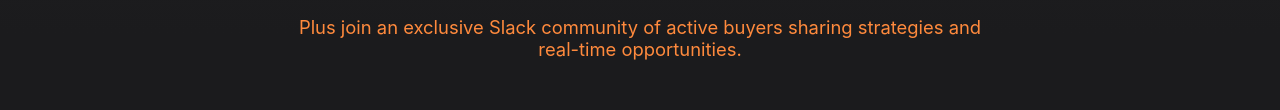
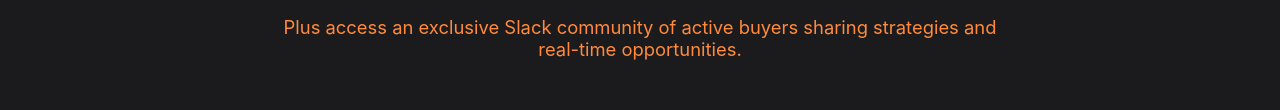
Before and after one commit to Carlos-OL/rc-website, a plain HTML site: page design-b.html in a window 1280 px wide. Shown: the part 516-626 px from the top of the page. Drawn offline with Linux system fonts and the light colour scheme.

Commit message:
minor tweak
minor tweak

```diff
--- a/design-b.html
+++ b/design-b.html
@@ -926,7 +926,7 @@
         </p>
 
         <p class="hero-community">
-            Plus join an exclusive Slack community of active buyers sharing strategies and real-time opportunities.
+            Plus access an exclusive Slack community of active buyers sharing strategies and real-time opportunities.
         </p>
 
         <a href="#features" class="cta-btn">Start Tracking</a>
```
Also changed, not shown: index.html (+1 -1 lines), robots.txt.
